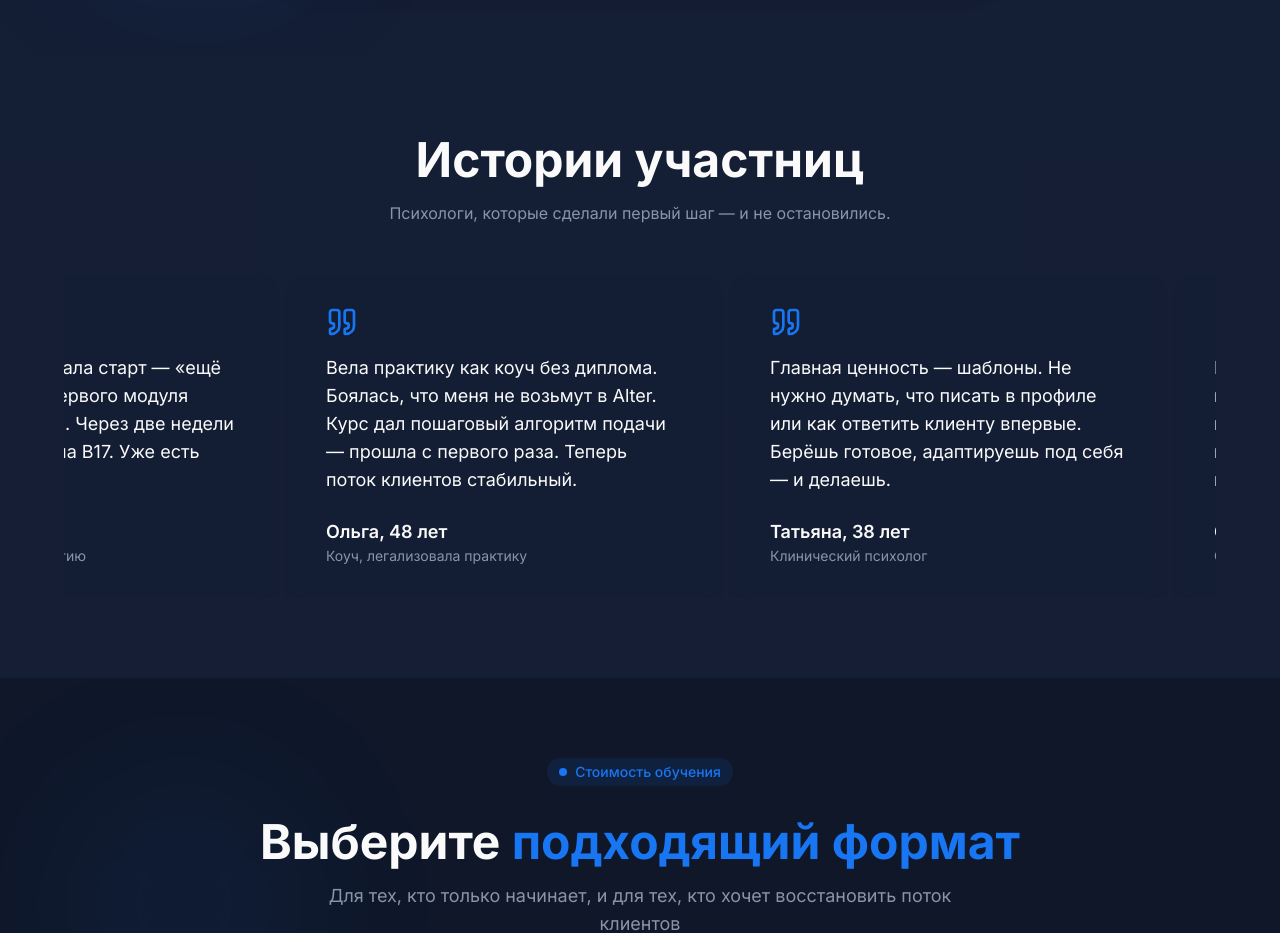
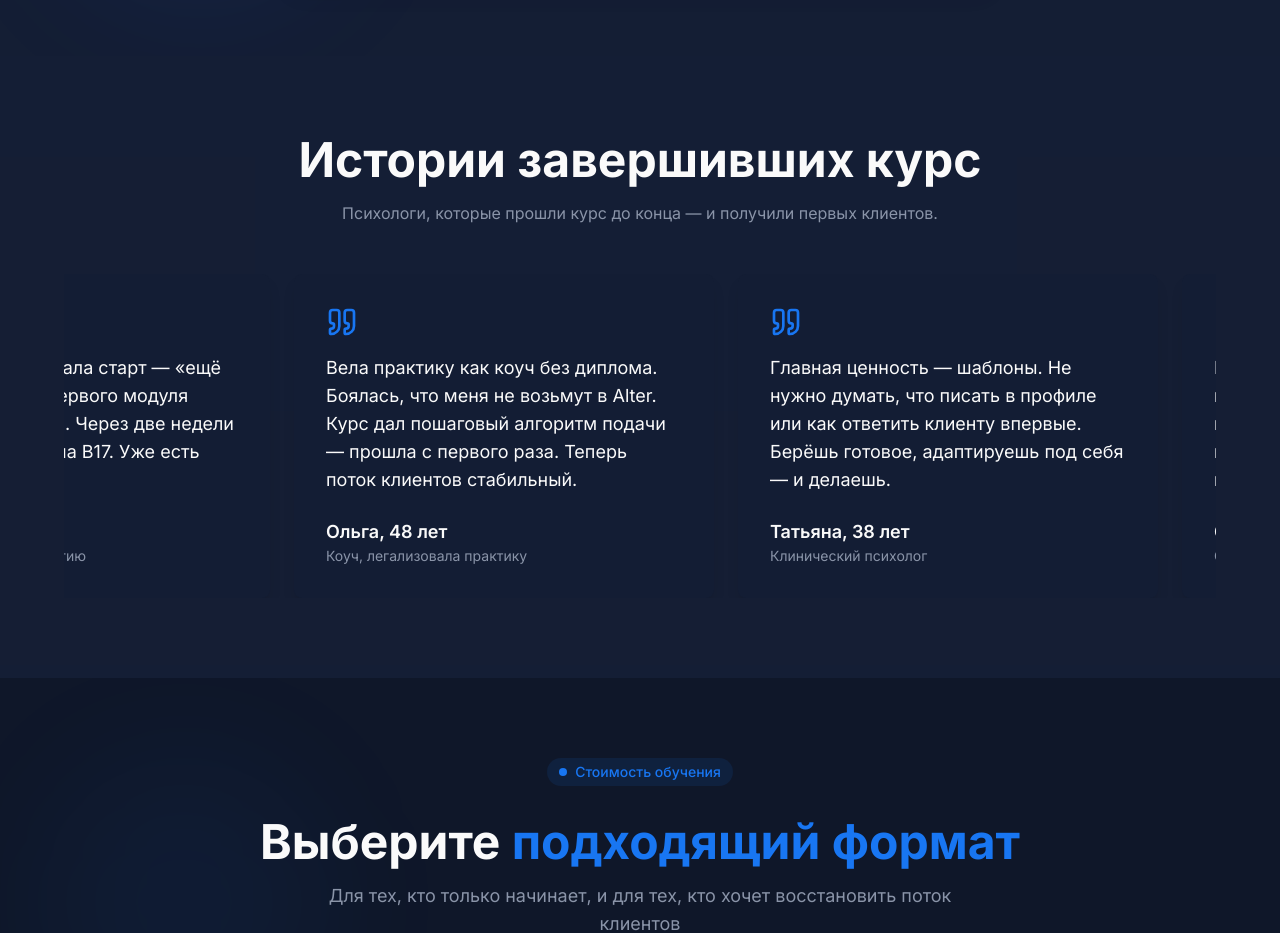
Before and after one commit to pr-poehali-dev/tech-evolution-initiative-6, a React (Vite) app: page / in a window 1280 px wide. Shown: the part 3400-4333 px from the top of the page. Built offline with nearby package versions, Linux system fonts and the light colour scheme.

Commit message:
Rename reviews to course completion history

```diff
--- a/src/components/TestimonialsSection.tsx
+++ b/src/components/TestimonialsSection.tsx
@@ -58,10 +58,10 @@ export function TestimonialsSection() {
     <section className="py-20 px-4 sm:px-6 lg:px-8 bg-muted/30 overflow-hidden">
       <div className="container mx-auto max-w-7xl">
         <h2 className="text-3xl sm:text-4xl md:text-5xl font-bold text-center mb-4 text-balance">
-          Истории участниц
+          Истории завершивших курс
         </h2>
         <p className="text-center text-muted-foreground mb-12 max-w-3xl mx-auto leading-relaxed">
-          Психологи, которые сделали первый шаг — и не остановились.
+          Психологи, которые прошли курс до конца — и получили первых клиентов.
         </p>
         <div className="relative">
           <div ref={scrollRef} className="flex gap-6 overflow-x-hidden" style={{ scrollBehavior: "auto" }}>
```
